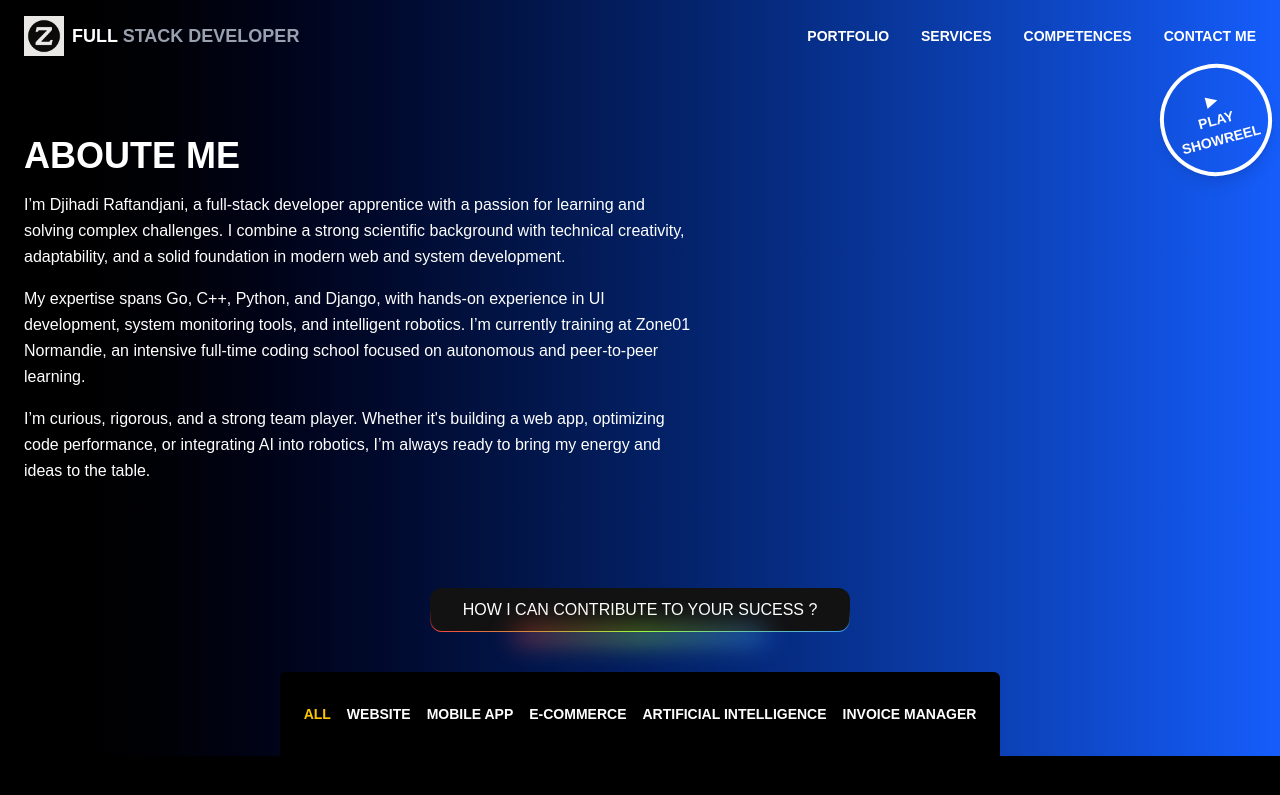
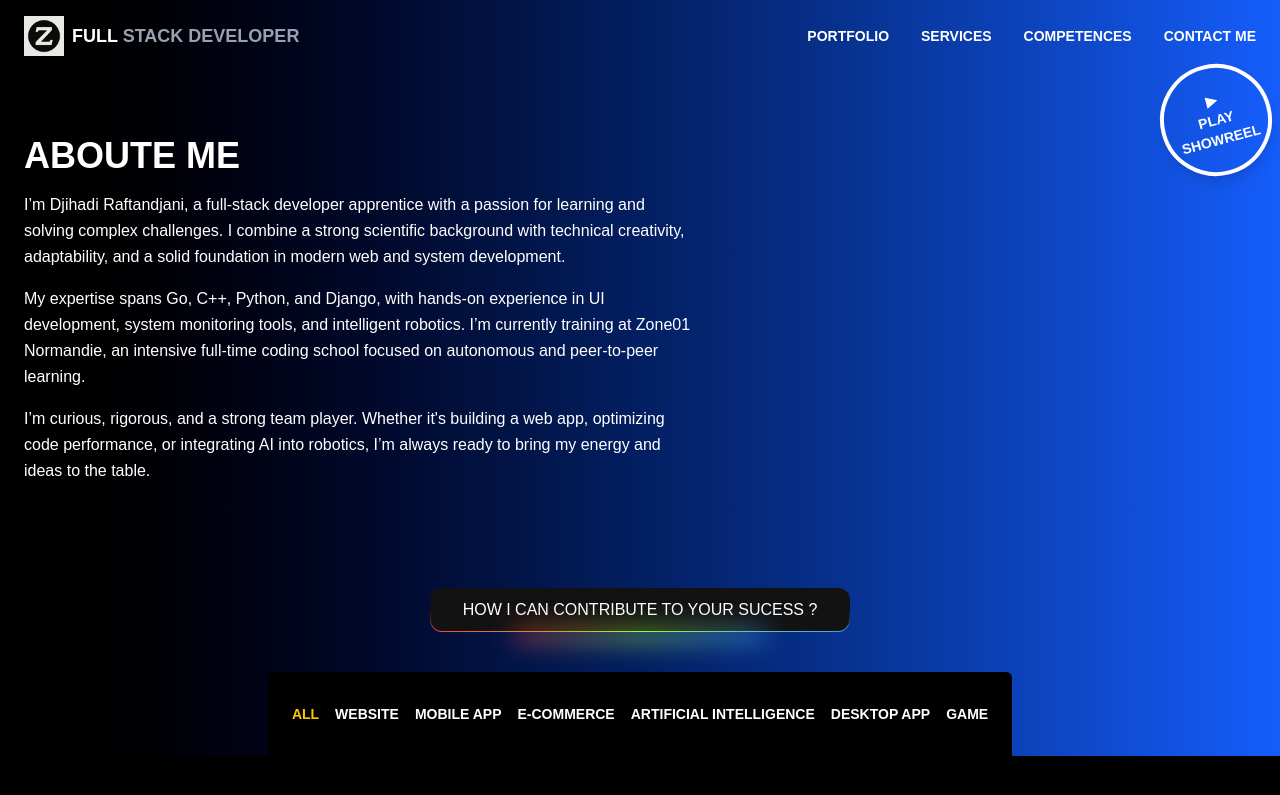
Before and after one commit to Zanakan12/NextPortfolio, a Next.js app: page / in a window 1280 px wide. Shown: the top 795 px of the page. Built offline with nearby package versions, Linux system fonts and the light colour scheme; grey boxes are pictures that could not be loaded.

Commit message:
add more categories

```diff
--- a/src/components/CategoryFilter.tsx
+++ b/src/components/CategoryFilter.tsx
@@ -9,7 +9,8 @@ const categories = [
   "MOBILE APP",
   "E-COMMERCE",
   "ARTIFICIAL INTELLIGENCE",
-  "INVOICE MANAGER",
+  "DESKTOP APP",
+  "GAME",
 ];
 
 export default function CategoryFilter({ activeCategory, setActiveCategory }: CategoryFilterProps) {
```
